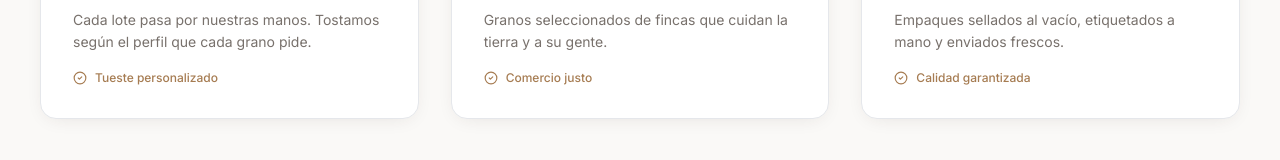
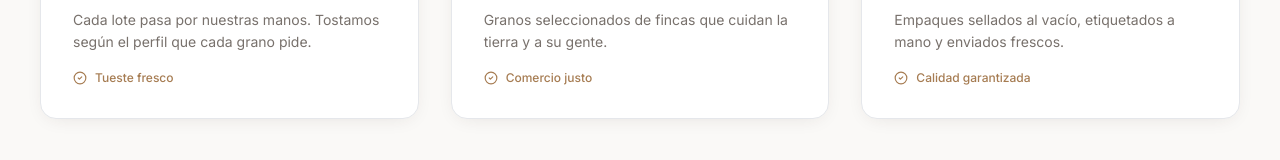
Before and after one commit to Andresp1073/Creencia-Coffe-2026, a Next.js app: page / in a window 1280 px wide. Shown: the part 982-1142 px from the top of the page. Built offline with nearby package versions, Linux system fonts and the light colour scheme; no server answers.

Commit message:
fix Inicio

```diff
--- a/app/page.tsx
+++ b/app/page.tsx
@@ -97,7 +97,7 @@ export default async function HomePage() {
                   icon: Flame,
                   title: "Tostado en casa",
                   text: "Cada lote pasa por nuestras manos. Tostamos según el perfil que cada grano pide.",
-                  benefit: "Tueste personalizado",
+                  benefit: "Tueste fresco",
                 },
                 {
                   icon: Leaf,
```
